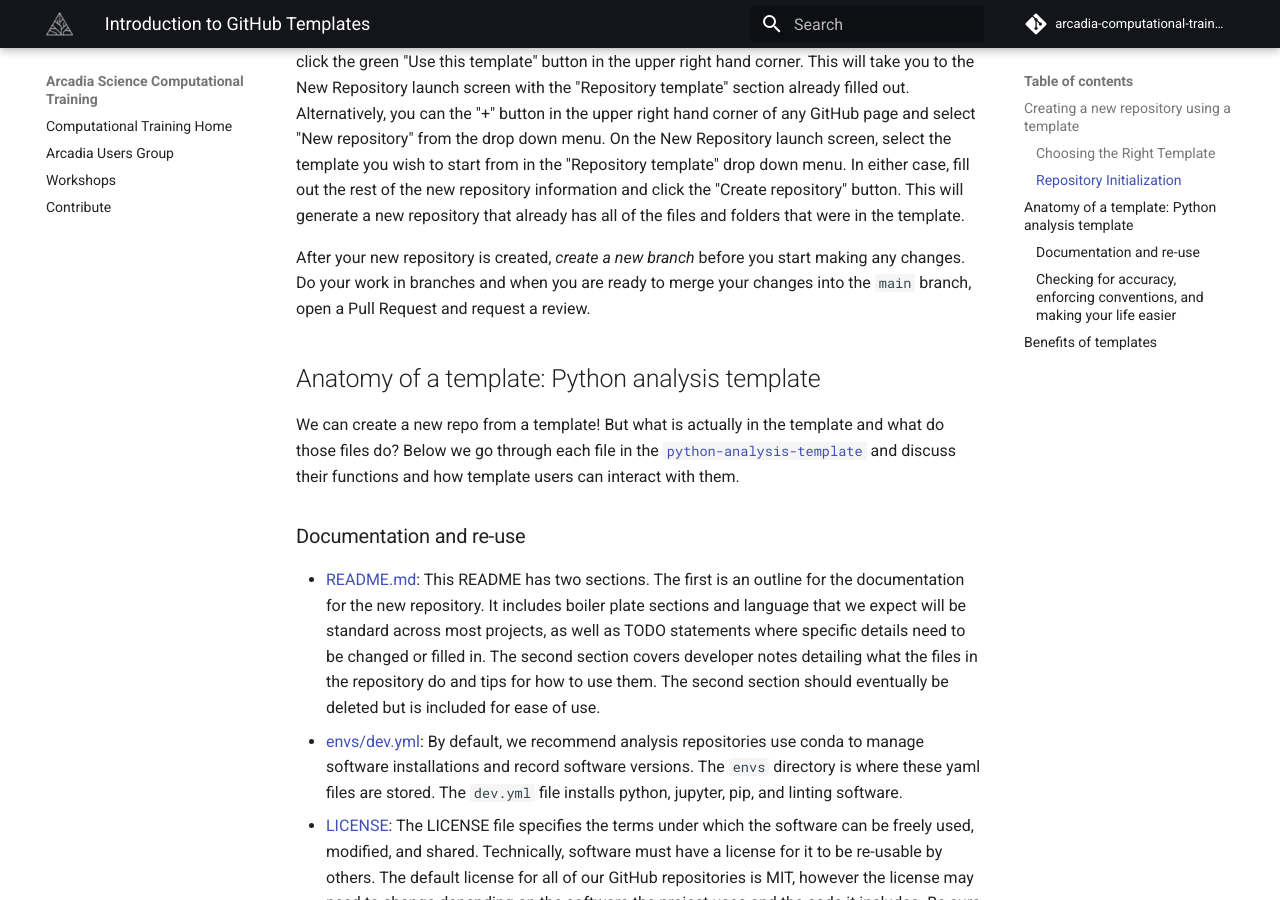
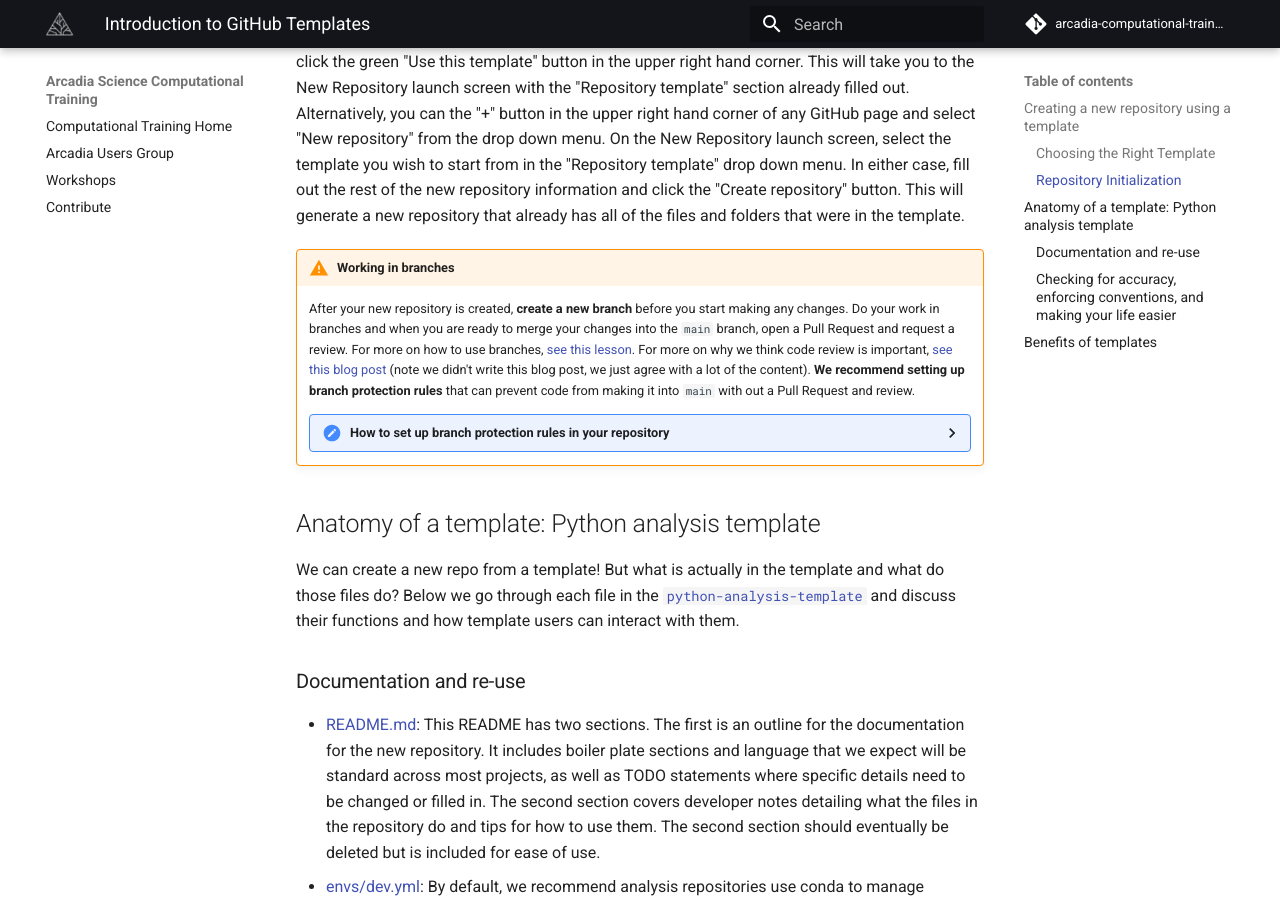
Before and after one commit to Arcadia-Science/arcadia-computational-training, an MkDocs documentation site: the page built from docs/arcadia-users-group/20240305-github-templates/lesson.md, in a window 1280 px wide and 900 px high, scrolled down 778 px. Built offline with MkDocs 1.6.1 and Material for MkDocs 9.7.7, drawn with Linux system fonts in a browser that asks for light colours; comment, search, counter and statistics services are not loaded.

Commit message:
enable admonition markdown for warnings and other cool feats, and apply to lesson about branches etc

```diff
--- a/docs/arcadia-users-group/20240305-github-templates/lesson.md
+++ b/docs/arcadia-users-group/20240305-github-templates/lesson.md
@@ -35,8 +35,24 @@ On the New Repository launch screen, select the template you wish to start from
 In either case, fill out the rest of the new repository information and click the "Create repository" button.
 This will generate a new repository that already has all of the files and folders that were in the template.
 
-After your new repository is created, *create a new branch* before you start making any changes.
-Do your work in branches and when you are ready to merge your changes into the `main` branch, open a Pull Request and request a review.
+
+!!! warning "Working in branches"
+
+    After your new repository is created, **create a new branch** before you start making any changes.
+    Do your work in branches and when you are ready to merge your changes into the `main` branch, open a Pull Request and request a review.
+    For more on how to use branches, [see this lesson](https://training.arcadiascience.com/workshops/20220920-intro-to-git-and-github/lesson/#working-on-branches).
+    For more on why we think code review is important, [see this blog post](https://www.codegram.com/blog/an-ode-to-code-reviews/) (note we didn't write this blog post, we just agree with a lot of the content).
+    **We recommend setting up branch protection rules** that can prevent code from making it into `main` with out a Pull Request and review.
+    <details>
+    <summary>How to set up branch protection rules in your repository</summary>
+    Branch protection rules are configured by clicking on the "branches" menu item on the lefthand side of the repo "settings" page.
+    The following Branch protection rules should be enabled:
+    <li>**Require a pull request before merging**: this blocks *anyone* from pushing directly to the main branch (this is particularly important to prevent accidental pushes directly to the public repo `main` when updating the public repo from the private repo).</li>
+    <li>**Require approvals:** this requires that there be at least one approving reviews before a PR can be merged. For public repos, the minimum number should probably be two (since public PRs may be from untrusted external users).</li>
+    <li>**Require status checks to pass before merging**: this blocks PRs from being merged until all of the CI checks are passing.</li>
+    <li>**Dismiss stale pull request approvals when new commits are pushed”:** this should be enabled in the public repo to require that the most recent reviewable commit has been reviewed and approved (we don’t need this requirement in the private repo, since we can trust internal folks not to push substantive commits without review).</li>
+    <li>**Require linear history**”: this prevents PRs from being merged without squash-merging (this will need to be overridden when merging sync PRs).</li>
+    </details>
 
 ## Anatomy of a template: Python analysis template
 
--- a/mkdocs.yml
+++ b/mkdocs.yml
@@ -22,6 +22,9 @@ theme:
 markdown_extensions:
     - attr_list
     - md_in_html
+    - admonition
+    - pymdownx.details
+    - pymdownx.superfences
 
 # organize site structure and give a title for each page
 # paths are relative to the docs directory
```
